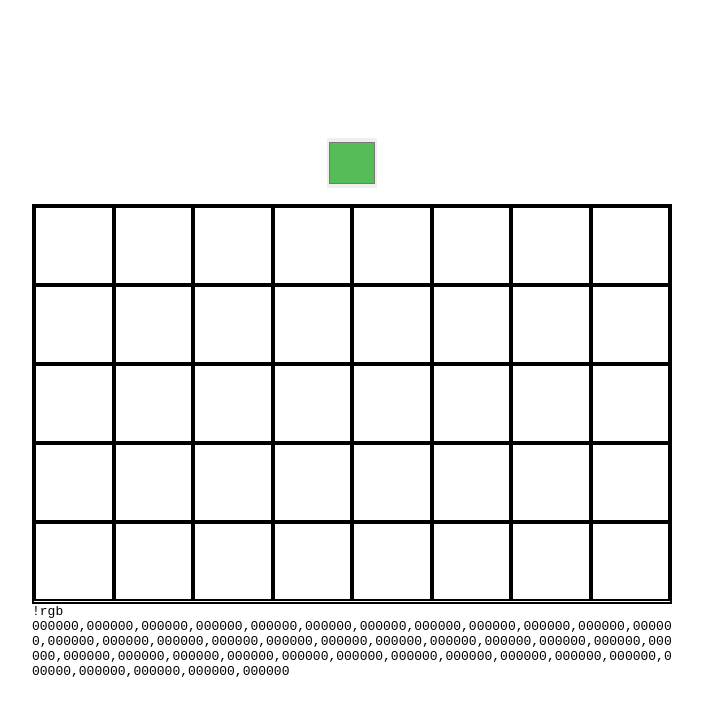
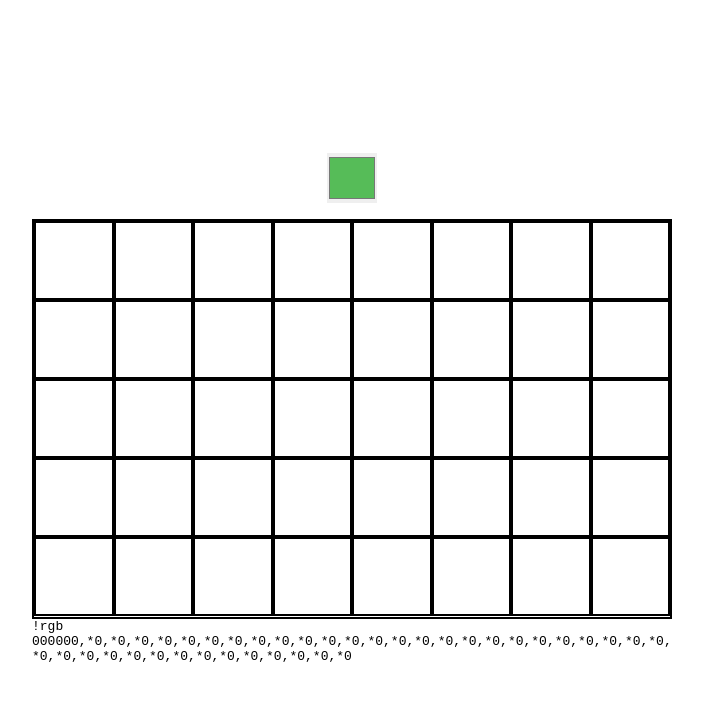
Before and after one commit to CodingGarden/react-pixel-art-maker, a React (Create React App) app: page / in a window 1280 px wide. Shown: the top 716 px of the page, without its empty margins (288-991 px from the left). Built offline with nearby package versions, Linux system fonts and the light colour scheme.

Commit message:
Addded !rgb command compression.

```diff
--- a/src/App.js
+++ b/src/App.js
@@ -5,6 +5,33 @@ import React, { useState, useMemo } from 'react';
 import Grid from './components/Grid';
 import ColorPicker from './components/ColorPicker';
 import useStyles from './App.styles';
+
+//  A custom function to do a kinda-dict based compression.
+function smallify(command) {
+  let colours;
+  //  Allows for direct passing of a !rgb command or an array of colours.
+  if (typeof command === 'string') {
+    colours = command.split(/[ ,]/g);
+  } else colours = command;
+  if (colours[0].startsWith('!')) colours.shift();
+  const firsts = new Map();
+  let next = 0;
+  return colours
+    .reduce((res, colour) => {
+      //  Check if this colour has been specified. If it has use the index of the first occurance as it is garunteed to be shorter.
+      let outPart = '';
+      if (firsts.has(colour)) {
+        outPart += `*${firsts.get(colour).toString(16)}`;
+      } else {
+        //  Otherwise just ad the raw colour and save this as the first occurance.
+        outPart += colour;
+        firsts.set(colour, next);
+        next += 1;
+      }
+      return `${res}${outPart},`;
+    }, '!rgb ')
+    .slice(0, -1);
+}
 
 const offCell = {
   on: false,
@@ -23,7 +50,7 @@ function App() {
     [cells]
   );
   const chatString = useMemo(
-    () => cells.map((cell) => cell.color.slice(1)).join(','),
+    () => smallify(cells.map((cell) => cell.color.slice(1))),
     [cells]
   );
   return (
@@ -40,12 +67,7 @@ function App() {
         ))}
       </div>
       <Grid cells={cells} setCells={setCells} currentColor={currentColor} />
-      <p className={classes.chatString}>
-        {/* eslint-disable-next-line */}
-        !rgb
-        {' '}
-        {chatString}
-      </p>
+      <p className={classes.chatString}>{chatString}</p>
     </div>
   );
 }
```
